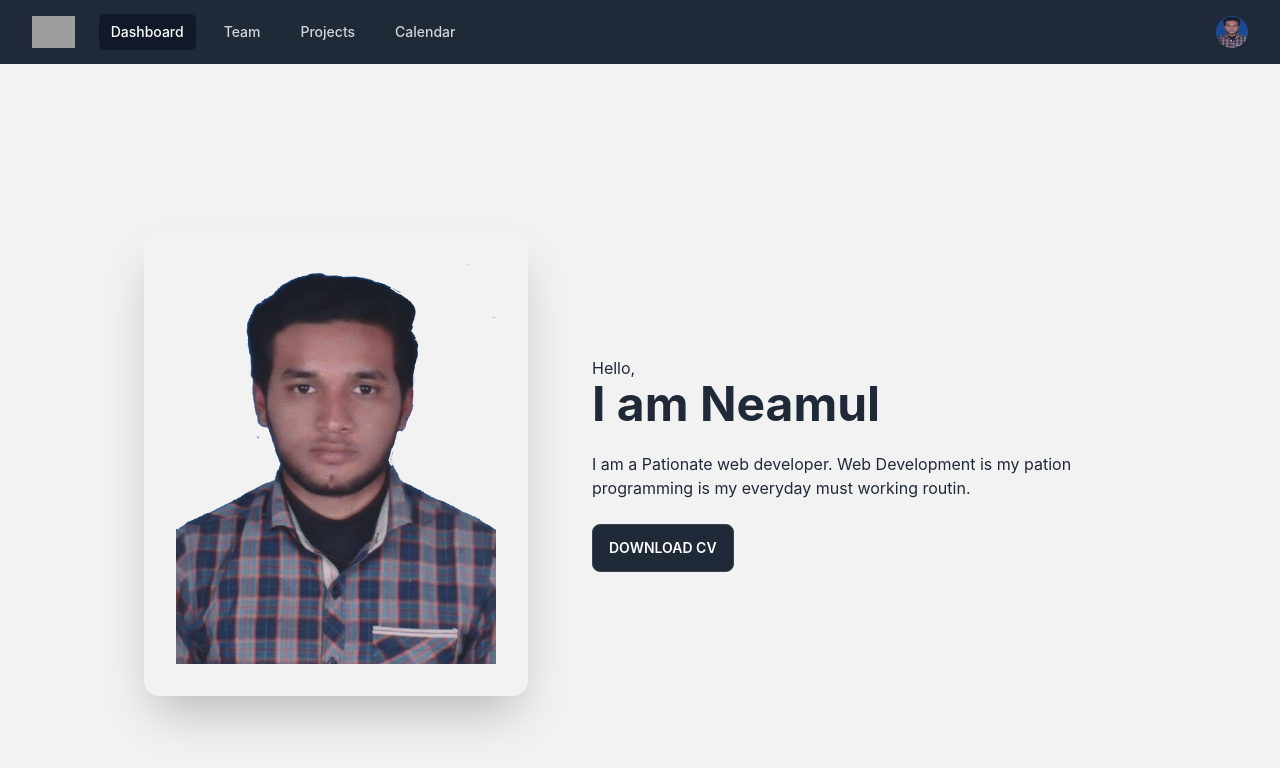
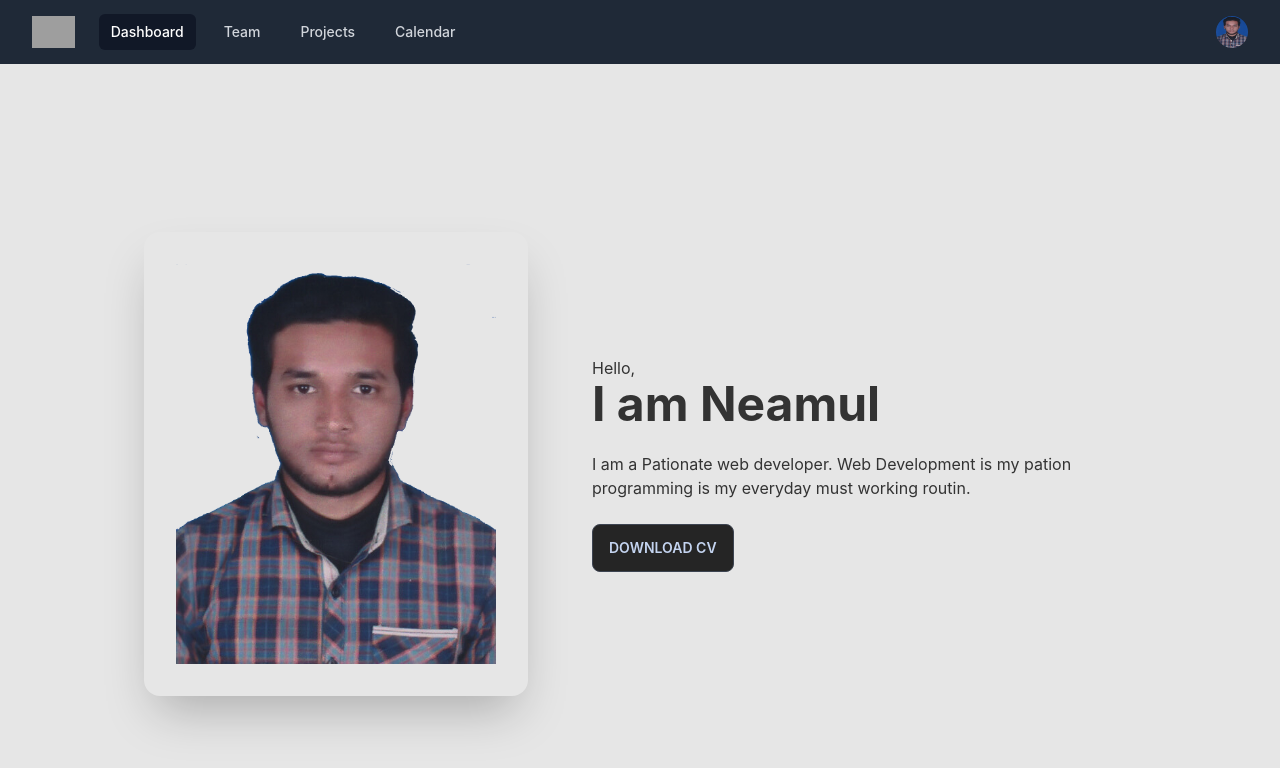
Before and after one commit to Neamul01/portfolio, a React (Create React App) app: page / in a window 1280 px wide. Shown: the top 768 px of the page. Built offline with nearby package versions, Linux system fonts and the light colour scheme; grey boxes are pictures that could not be loaded.

Commit message:
custom theme added

```diff
--- a/src/components/Banner.js
+++ b/src/components/Banner.js
@@ -10,7 +10,7 @@ const Banner = () => {
                     <p class="py-6">
                         I am a Pationate web developer. Web Development is my pation programming is my everyday must working routin.
                     </p>
-                    <button className="btn bg-gray-800">Download CV</button>
+                    <button className="btn bg-secondary">Download CV</button>
                 </div>
                 <div class="card m-0 p-0 flex-shrink-0 w-full max-w-sm shadow-2xl">
                     <div class="card-body">
--- a/src/index.css
+++ b/src/index.css
@@ -3,6 +3,7 @@
 @tailwind utilities;
 
 body {
+  /* color: #252525a8; */
   margin: 0;
   font-family: -apple-system, BlinkMacSystemFont, 'Segoe UI', 'Roboto', 'Oxygen',
     'Ubuntu', 'Cantarell', 'Fira Sans', 'Droid Sans', 'Helvetica Neue',
--- a/tailwind.config.js
+++ b/tailwind.config.js
@@ -1,7 +1,19 @@
 module.exports = {
   content: ["./src/**/*.{html,js}"],
-  theme: {
-    extend: {},
+  daisyui: {
+    themes: [
+      {
+        mytheme: {
+          primary: "#a991f7",
+          secondary: "#252525a8",
+          accent: "#37cdbe",
+          neutral: "#3d4451",
+          "base-100": "#ffffff",
+        },
+      },
+      "dark",
+      "cupcake",
+    ],
   },
   plugins: [require("daisyui")],
 }
```
